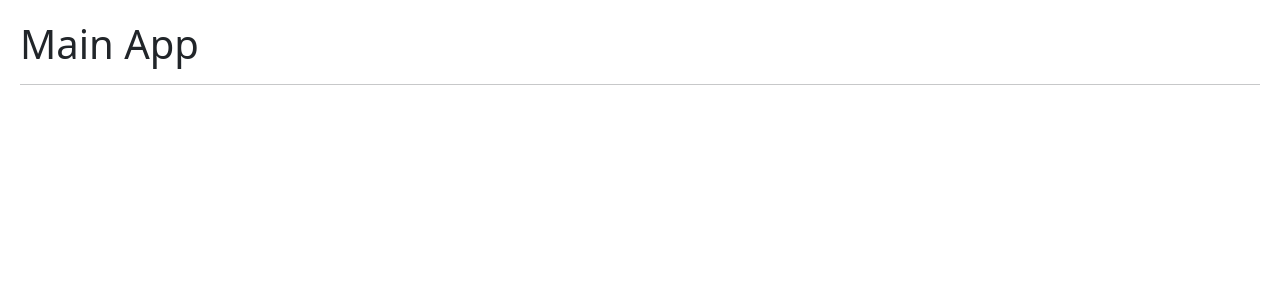
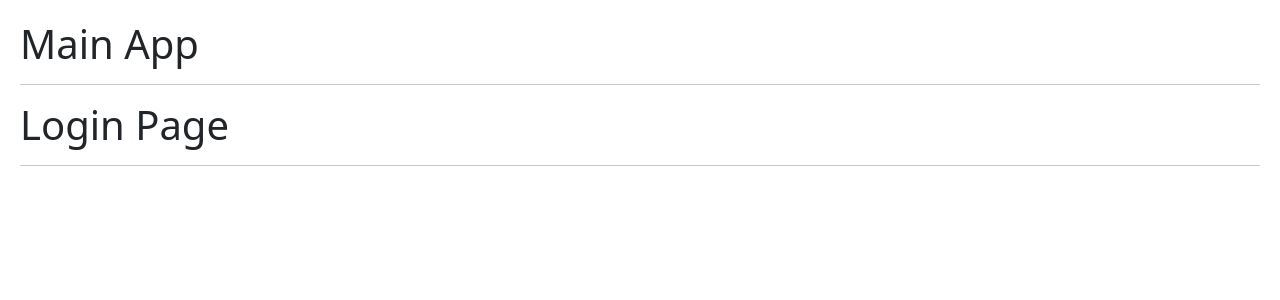
Before and after one commit to jhonnycgarcia/dev-talles-react-hook-app, a React (Vite) app: page /login in a window 1280 px wide. Shown: the top 300 px of the page. Built offline with nearby package versions, Linux system fonts and the light colour scheme.

Commit message:
Configurar Router en React

```diff
--- a/src/09-useContext/MainApp.jsx
+++ b/src/09-useContext/MainApp.jsx
@@ -1,9 +1,22 @@
+import { Navigate, Route, Routes } from "react-router-dom"
+import { HomePage } from "./HomePage"
+import { LoginPage } from "./LoginPage"
+import { AboutPage } from "./AboutPage"
 
 export const MainApp = () => {
     return (
         <>
             <h1>Main App</h1>
             <hr />
+
+
+            <Routes>
+                <Route path="/" element={<HomePage />} />
+                <Route path="login" element={<LoginPage />} />
+                <Route path="about" element={<AboutPage />} />
+                {/* <Route path="/*" element={<h1>404</h1>} /> */}
+                <Route path="/*" element={<Navigate to="/about" replace />}/>
+            </Routes>
         </>
     )
 }
```
